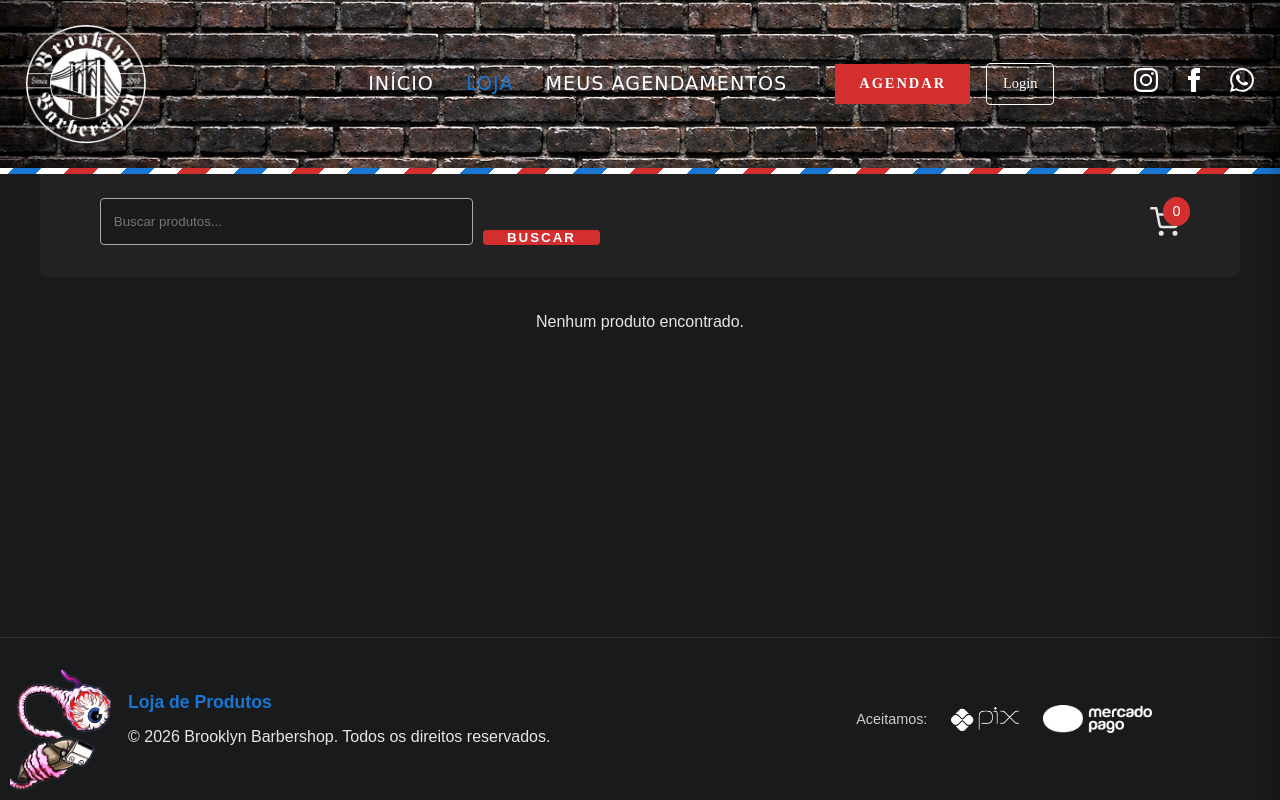
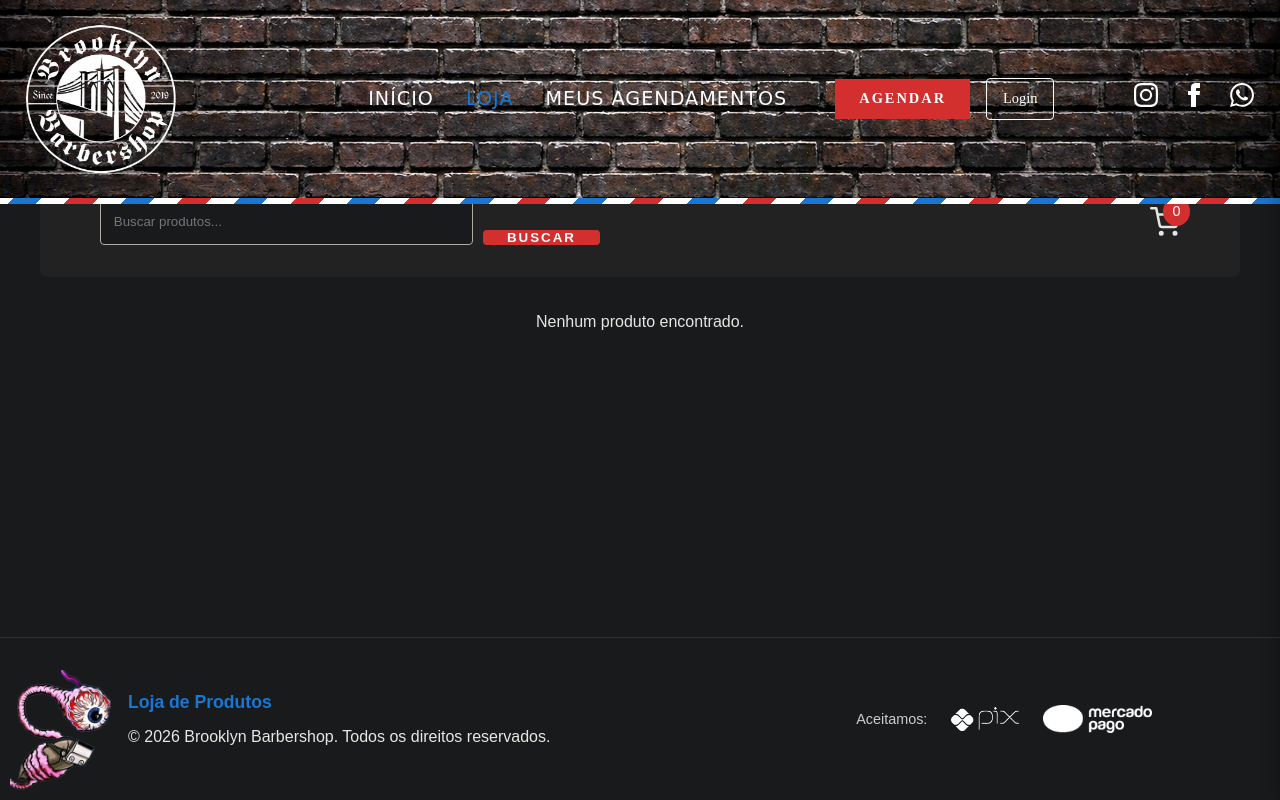
Before and after one commit to Slimshadydubois/Brooklyn-barber, a PHP site: page /enviar/loja.php in a window 1280 px wide. Run offline with PHP 8.4, Linux system fonts and the light colour scheme; data that the repository does not hold is empty; some web fonts are replaced.

Commit message:
Update logo size, auth logo layout, and remove image filters

```diff
--- a/assets/css/style.css
+++ b/assets/css/style.css
@@ -118,7 +118,7 @@ nav::after {
 }
 
 .brand img {
-    height: 120px;
+    height: 180px;
     width: auto;
 }
 
--- a/barbeiro_dashboard.php
+++ b/barbeiro_dashboard.php
@@ -317,7 +317,7 @@ $dias_labels_json = json_encode(['Dom', 'Seg', 'Ter', 'Qua', 'Qui', 'Sex', 'Sáb
 </head>
 <body>
     <!-- Imagem de decoração no canto inferior direito -->
-    <img src="assets/img/barbeadormaluco.png" alt="Barbeador Maluco" style="position: fixed; right: 20px; bottom: 20px; height: 150px; filter: brightness(1.2); pointer-events: none; z-index: 0;">
+    <img src="assets/img/barbeadormaluco.png" alt="Barbeador Maluco" style="position: fixed; right: 20px; bottom: 20px; height: 150px; pointer-events: none; z-index: 0;">
 
     <!-- Navbar -->
     <nav>
--- a/index.php
+++ b/index.php
@@ -198,7 +198,7 @@ try {
 
     <!-- Footer -->
         <footer style="position: relative; overflow: hidden;">
-        <img src="assets/img/tesoura%20monstro.png" alt="Tesoura Monstro" style="position: absolute; right: 10px; bottom: 10px; height: 120px; filter: brightness(1.2); pointer-events: none;">
+        <img src="assets/img/tesoura%20monstro.png" alt="Tesoura Monstro" style="position: absolute; right: 10px; bottom: 10px; height: 120px; pointer-events: none;">
         <div style="display: flex; justify-content: space-between; align-items: center; max-width: 1200px; margin: 0 auto; flex-wrap: wrap; gap: 1.5rem; position: relative; z-index: 2;">
             <div style="text-align: left;">
                 <div style="margin-bottom: 0.5rem;">
--- a/loja.php
+++ b/loja.php
@@ -303,7 +303,7 @@ try {
 
     </div>
         <footer style="position: relative; overflow: hidden; margin-top: auto;">
-        <img src="assets/img/barbeadormonstro.png" alt="Barbeador Monstro" style="position: absolute; left: 10px; bottom: 10px; height: 120px; filter: brightness(1.2); pointer-events: none; z-index: 0;">
+        <img src="assets/img/barbeadormonstro.png" alt="Barbeador Monstro" style="position: absolute; left: 10px; bottom: 10px; height: 120px; pointer-events: none; z-index: 0;">
         <div style="display: flex; justify-content: space-between; align-items: center; max-width: 1200px; margin: 0 auto; flex-wrap: wrap; gap: 1.5rem; position: relative; z-index: 2;">
             <div style="text-align: left;">
                 <div style="margin-bottom: 0.5rem;">
```
Also changed, not shown: assets/css/auth.css (+5 -6 lines).
